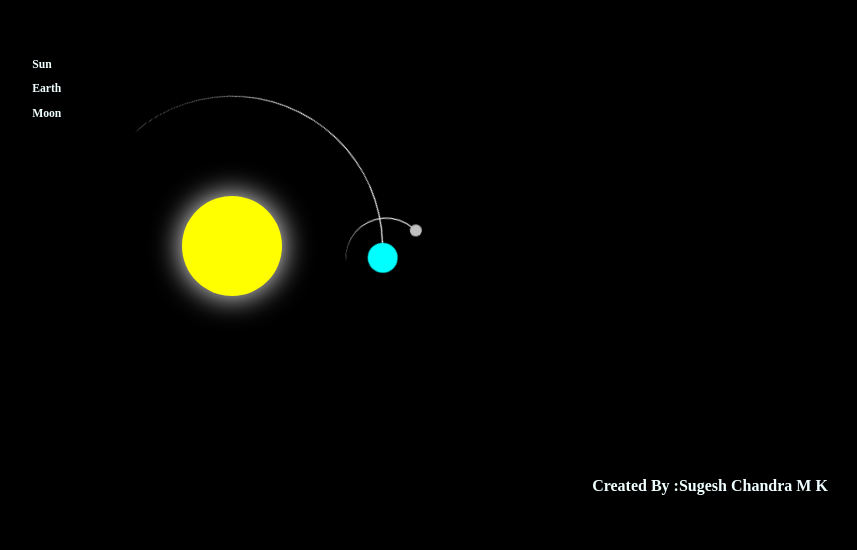
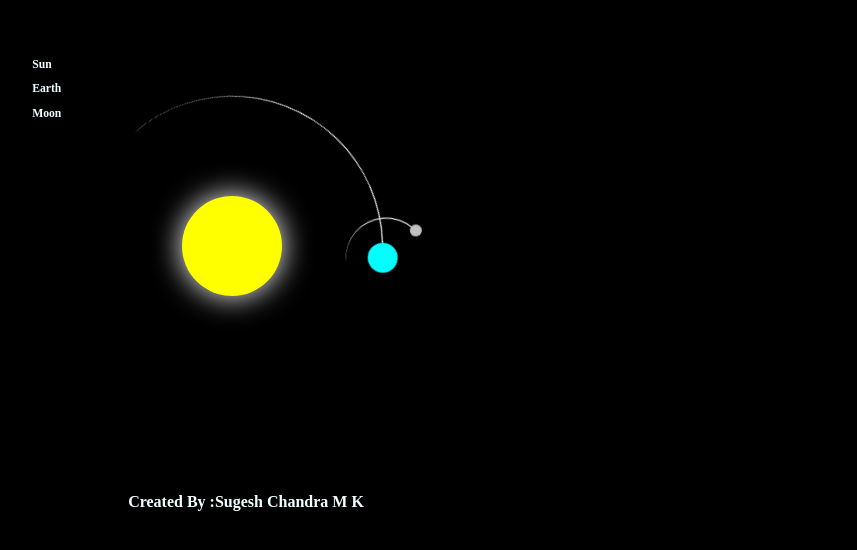
Before and after one commit to sugeshc389/solar_system, a plain HTML site: page index.html in a window 1280 px wide. Shown: the part 154-704 px from the top of the page, without its empty margins (290-1147 px from the left). Drawn offline with Linux system fonts and the light colour scheme.

Commit message:
adjested

```diff
--- a/index.html
+++ b/index.html
@@ -97,8 +97,8 @@
         h4{
             color: azure;
             position: relative;
-            top:15em;
-            left: 10em;
+            top:16em;
+            right: 19em;
         }
 
     </style>
```
